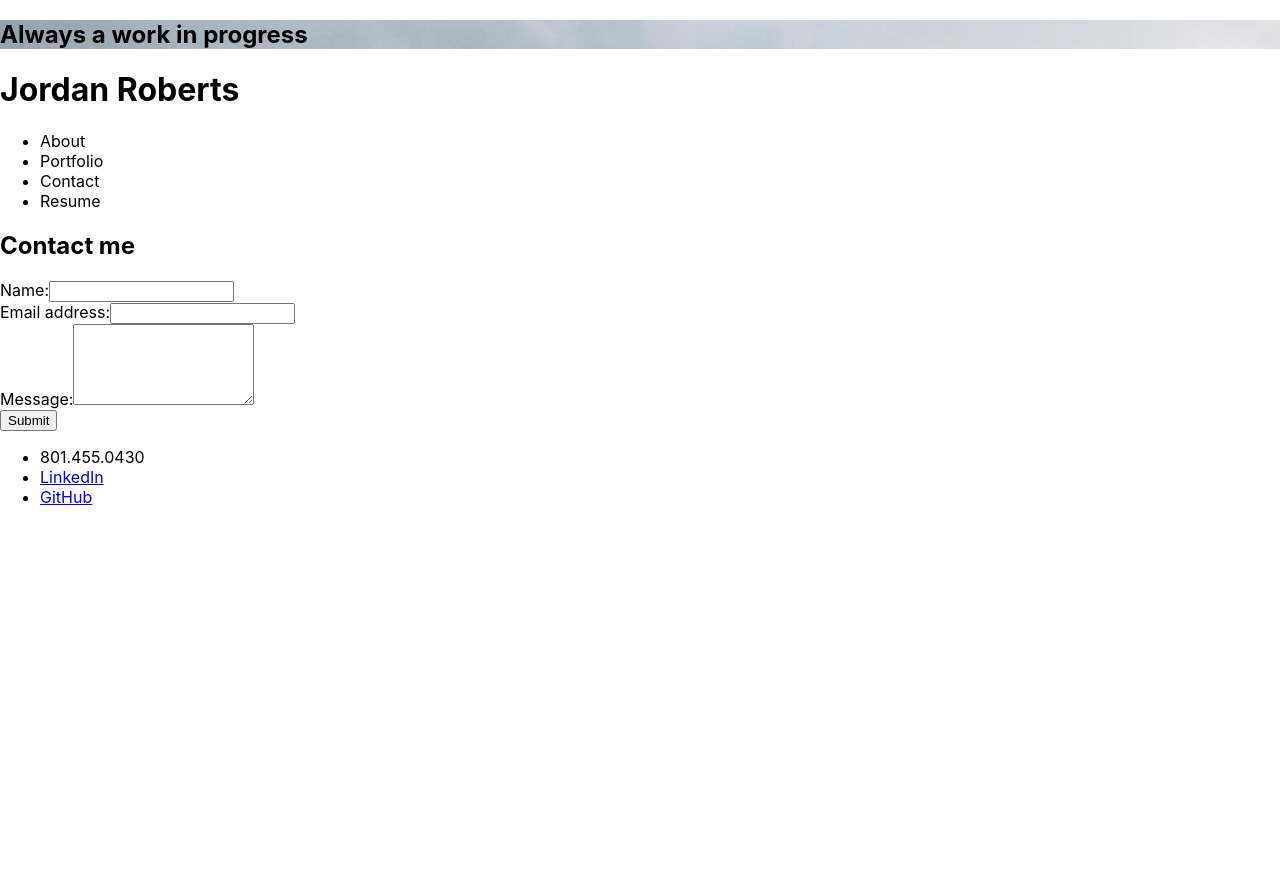
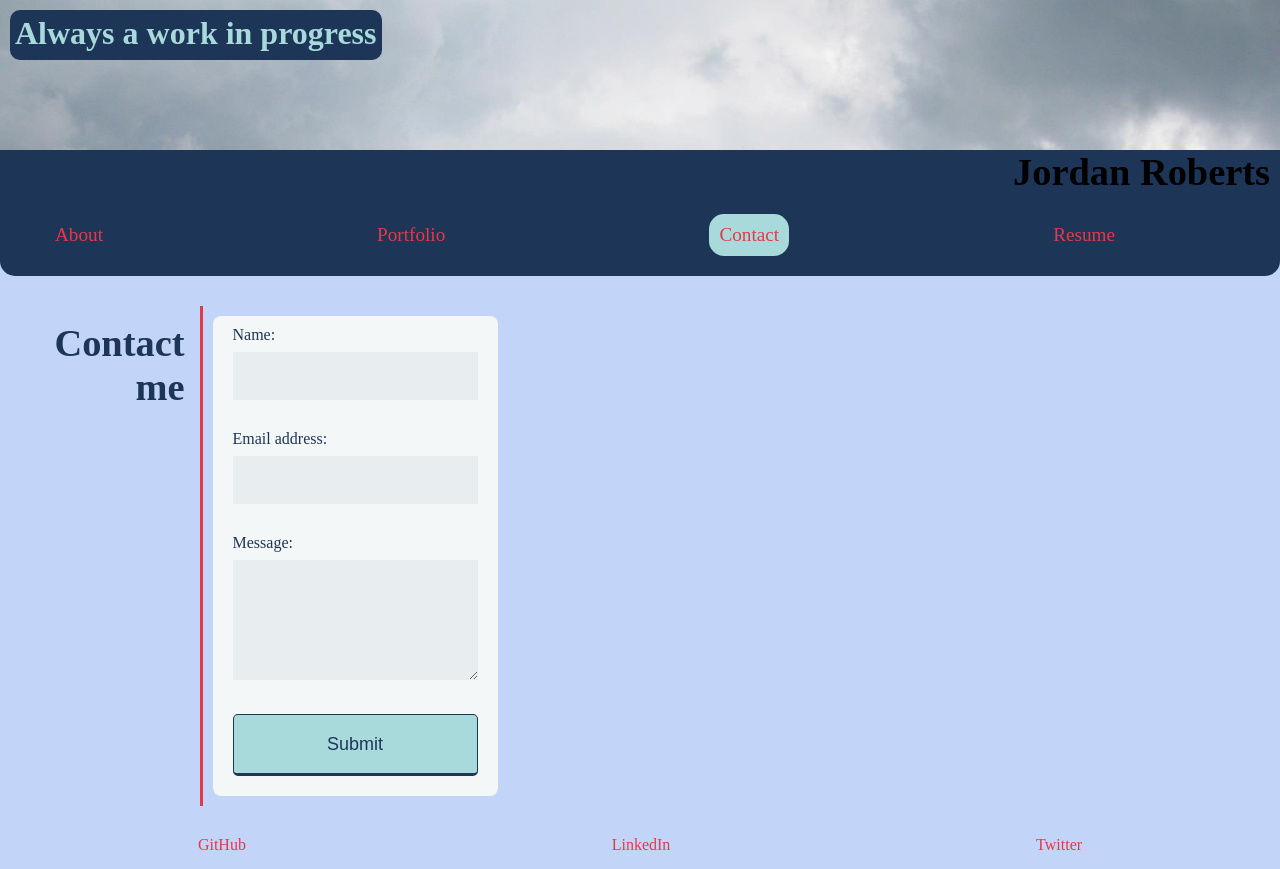
Before and after one commit to jdrobs19/react-portfolio, a React (Create React App) app: page / in a window 1280 px wide. Both pictures are taken after a click on the item "Contact". Before the commit the page ends 800 px from the top, so only its background shows below. Built offline with nearby package versions, Linux system fonts and the light colour scheme.

Commit message:
added styling

```diff
--- a/public/index.html
+++ b/public/index.html
@@ -24,7 +24,7 @@
       work correctly both with client-side routing and a non-root public URL.
       Learn how to configure a non-root public URL by running `npm run build`.
     -->
-    <title>React App</title>
+    <title>Jordan Roberts</title>
   </head>
   <body>
     <noscript>You need to enable JavaScript to run this app.</noscript>
--- a/src/assets/css/styles.css
+++ /dev/null
@@ -1,284 +0,0 @@
-*{
-    margin: 0;
-    padding: 0;
-    box-sizing: border-box;
-}
-
-html{
-    scroll-behavior: smooth;
-}
-
-:root{
-    --primary-color: #00226B;
-    --secondary-color: #B85E12;
-    --teritary-color: #B8A712;
-}
-
-body{
-    background-color:rgba(137, 171, 245, 0.5);
-}
-
-header {
-    background-position: 80%;
-    padding: 20px 35px;
-    background-color: var(--primary-color);
-    display: flex;
-    justify-content: space-between;
-    flex-wrap: wrap;
-    top: 0;
-}
-
-header h1 {
-    font-weight: bold;
-    font-size: 36px;
-    color: var(--secondary-color);
-    margin: 0;
-}
-
-header a {
-    text-decoration: none;
-    color: var(--secondary-color);
-    border-bottom: 4px solid var(--secondary-color);
-    margin: 2px;
-}
-
-header nav {
-    margin: 7px 0;
-}
-
-header nav ul, .contact-info ul{
-    display: flex;
-    flex-wrap: wrap;
-    justify-content: space-between;
-    align-items: center;
-    list-style: none;
-}
-
-header nav ul li a, .contact-info ul li{
-    padding: 10px 15px;
-    font-weight: lighter;
-    font-size: 1.55vw;
-}
-
-.hero{
-    background-image: url(./images/header_img.jpg);
-    height: 15%;
-    width: 100%;
-    display: flex;
-    justify-content: space-between;
-    align-items: flex-end;
-}
-
-.hero img{
-    width: 25%;
-    height: 80%;
-    padding: 15px;
-}
-
-.hero h2{
-    font-size: 2vw;
-    background-color: var(--primary-color);
-    margin: 10px;
-    padding: 5px;
-    border-radius: 10px;
-    color: var(--secondary-color);
-}
-
-.section-title{
-    font-size: 1.25vw;
-    border-right: 5px solid var(--secondary-color);
-    text-align: right;
-}
-
-.section-title h2{
-    color: var(--teritary-color);
-    margin-right: 5px;
-}
-
-.section-info p{
-    font-size: 1.1vw;
-    color: var(--primary-color);
-    margin-left: 5px;
-}
-
-.section-wrapper{
-    display: flex;
-    width: 100%;
-    grid-template-columns: 1fr 1fr;
-    margin-top: 10px;
-}
-.section-title-wrapper{
-    width: 10%;
-    display: grid;
-    flex-wrap: wrap;
-}
-
-.section-info{
-    display: flex;
-    justify-content: flex-start;
-    align-items: center;
-    width: 90%;
-}
-
-.work-grid-wrapper{
-    display: flex;
-    width: 100%;
-    margin-left: 5px;
-}
-
-.work-grid-container{
-    max-width: 80%;
-    margin: 0 auto;
-    display: grid;
-    flex-wrap: wrap;
-    grid-template-columns: repeat(3, 1fr);
-    color: var(--teritary-color);
-    grid-gap: 5px;
-}
-
-.work-grid-item{
-    width: 500px;
-    height: 500px;
-    display: flex;
-    justify-content: center;
-    align-items: center;
-}
-
-.work-grid-item a{
-    text-decoration: none;
-    color: var(--teritary-color);
-}
-
-.section-info{
-    width: 100%;
-    margin: 0 auto;
-    display: flex;
-    flex-wrap: wrap;
-    justify-content: space-around;
-}
-
-.work-grid-item{
-    min-width: 100%;
-    min-height: 300px;
-    background-size: cover;
-    display: flex;
-    padding: 15px;
-    align-items: flex-end;
-    position: relative;
-}
-
-.work-grid-item::after{
-    content: "";
-    height: 100%;
-    width: 100%;
-    background: rgba(137, 171, 245, 0.5);
-    position: absolute;
-    top: 0;
-    bottom: 0;
-    opacity: 0.75;
-    transition: 0.5s;
-}
-
-.work-grid-item:hover::after{
-    opacity: 0.25;
-}
-
-.work-grid-item h3{
-    position: relative;
-    z-index: 9998;
-    transition: 0.6s;
-    font-size: 28px;
-    margin-bottom: 5px;
-}
-
-.work-1{
-    grid-column: span 2;
-    background-image: url("./images/run-buddy.png");
-}
-
-.work-2{
-    background-image: url("./images/mood-music.png");
-}
-
-.work-3{
-    background-image: url("./images/placeholder-2.jpg");
-}
-
-.work-4{
-    background-image: url("./images/placeholder-3.jpg");
-}
-
-.contact-section{
-    justify-content: center;
-}
-
-.contact-info a, .contact-info li {
-    text-decoration: none;
-    color: var(--teritary-color);
-}
-
-@media screen and (max-width: 980px) {
-    header {
-      padding-bottom: 0;
-      justify-content: center;
-      position: relative;
-    }
-
-    header h1 {
-      width: 100%;
-      text-align: center;
-    }
-
-    header nav ul {
-      margin-top: 20px;
-      width: 100%;
-      justify-content: center;
-    }
-
-    header nav ul li a {
-      font-size: 24px;
-    }
-
-    header a {
-        border-bottom: none;
-  }
-
-  .work-grid-container{
-    display: block;
-    }
-}
-
-@media screen and (max-width: 768px) {
-
-    .section-title{
-        font-size: 1.8vw;
-    }
-    .section-info p, .contact-info a, .contact-info p{
-        font-size: 16px;
-    }
-  }
-
-@media screen and (max-width: 575px){
-    .hero{
-        display: block;
-    }
-
-    .hero img{
-        width: 100%;
-        padding: 25px;
-    }
-
-    .hero h2{
-        font-size: 22px;
-        background-color: var(--primary-color);
-        margin: auto;
-        padding: 5px;
-        border-radius: 10px;
-        color: var(--secondary-color);
-        width: 50%;
-    }
-
-    .section-title{
-        font-size: 10px;
-    }
-}
--- a/src/components/Contact/index.js
+++ b/src/components/Contact/index.js
@@ -35,8 +35,12 @@ function Contact() {
 
 
     return (
-        <section >
+        <section className="section">
+            <article id="section">
+                <div className="section-title">
                     <h1>Contact me</h1>
+                </div>
+                <div className="section-body">
                     <form id="contact-form" className="form-fields" onSubmit={handleSubmit}>
                         <div>
                             <label htmlFor="name">Name:</label>
@@ -57,6 +61,8 @@ function Contact() {
                         )}
                         <button type="submit" data-testid="button">Submit</button>
                     </form>
+                </div>
+            </article>
         </section>
     );
 }
--- a/src/components/Footer/index.js
+++ b/src/components/Footer/index.js
@@ -1,23 +1,24 @@
 import React from 'react';
 
 function Footer() {
-    return(
-        <div class="section-info contact-section">
-                    <div class="contact-info">
+    return (
+        <footer>
+            <div>
                 <ul>
                     <li>
-                                801.455.0430
+                        <a href="https://github.com/jdrobs19" target="_blank" rel="noopener noreferrer">GitHub</a>
+
                     </li>
                     <li>
                         <a href="https://www.linkedin.com/in/jordan-roberts-a532791b1/" target="_blank" rel="noopener noreferrer">LinkedIn</a>
                     </li>
                     <li>
-                                <a href="https://github.com/jdrobs19" target="_blank" rel="noopener noreferrer">GitHub</a>
+                        <a href="https://twitter.com/Jdrob19" target="_blank" rel="noopener noreferrer">Twitter</a>
                     </li>
                 </ul>
             </div>
-                </div>
-    )
+        </footer>
+    );
 }
 
 export default Footer;
--- a/src/components/Header/index.js
+++ b/src/components/Header/index.js
@@ -8,7 +8,7 @@ const heroImage = {
 function Header() {
     return(
         <section className="hero" style={heroImage}>
-        <div>
+        <div className="subtext">
             <h2>Always a work in progress</h2>
         </div>
     </section>
--- a/src/components/Portfolio/index.js
+++ b/src/components/Portfolio/index.js
@@ -44,12 +44,12 @@ function Portfolio() {
   ];
 
   return (
-    <section className="content">
+    <section className="section">
       <article id="work">
-        <div className="content-title">
+        <div className="section-title">
           <h2>Portfolio</h2>
         </div>
-        <div className="content-body work">
+        <div className="section-info work">
           {projects.map(project => (
             <Project {...project}
               key={project.id}
--- a/src/index.css
+++ b/src/index.css
@@ -1,13 +1,234 @@
-body {
+*{
   margin: 0;
-  font-family: -apple-system, BlinkMacSystemFont, 'Segoe UI', 'Roboto', 'Oxygen',
-    'Ubuntu', 'Cantarell', 'Fira Sans', 'Droid Sans', 'Helvetica Neue',
-    sans-serif;
-  -webkit-font-smoothing: antialiased;
-  -moz-osx-font-smoothing: grayscale;
+  padding: 0;
+  box-sizing: border-box;
 }
 
-code {
-  font-family: source-code-pro, Menlo, Monaco, Consolas, 'Courier New',
-    monospace;
+html{
+  scroll-behavior: smooth;
 }
+
+:root{
+  --primary-color: #1D3557;
+  --secondary-color: #A8DADC;
+  --teritary-color: #E63946;
+}
+
+body{
+  background-color:rgba(137, 171, 245, 0.5);
+}
+
+h1{
+  font-weight: bold;
+  font-size: 3vw;
+}
+
+h2{
+  font-weight: bold;
+  font-size: 2.5vw;
+}
+
+header{
+  background-color: var(--primary-color);
+  text-align: right;
+  position: relative;
+  margin-bottom: 15px;
+  padding: 0 10px 0 25px;
+  border-radius: 0 0 15px 15px;
+}
+
+nav{
+  padding-right: 125px;
+}
+
+footer ul, header nav ul {
+  display: flex;
+  flex-wrap: wrap;
+  justify-content: space-between;
+  align-items: center;
+  list-style: none;
+  padding: 15px
+}
+
+footer ul {
+  justify-content: space-around;
+}
+
+header nav ul li{
+  text-decoration: none;
+  color: var(--teritary-color);
+  padding: 10px;
+  margin: 5px;
+  font-size: 1.5vw;
+  cursor: pointer;
+}
+
+footer ul li a{
+  text-decoration: none;
+  color: var(--teritary-color);
+}
+
+.selectedCategory{
+  background: var(--secondary-color);
+  border-radius: 15px;
+}
+
+.hero{
+  background-size: cover;
+  display: flex;
+  justify-content: space-between;
+  height:150px;
+}
+
+.hero .subtext{
+  font-size: 2vw;
+    background-color: var(--primary-color);
+    margin: 10px;
+    padding: 5px;
+    border-radius: 10px;
+    color: var(--secondary-color);
+    height: 50px;
+}
+
+.profile-img{
+  width: 25%;
+  height: 80%;
+  margin-left: 100px;
+  border-radius: 15px;
+  border: 2px solid var(--teritary-color);
+}
+
+.section{
+  width: 100%;
+}
+
+.section article{
+  padding: 15px;
+  display: flex;
+  color: var(--primary-color);
+}
+
+.section-title{
+  display: flex;
+  border-right: 3px solid var(--teritary-color);
+  font-weight: bold;
+  font-size: 2.5vw;
+  text-align: right;
+  justify-content: flex-end;
+  padding: 15px;
+  width: 15%;
+}
+
+.section-info{
+  width: 85%;
+  padding: 15px
+}
+
+.section-info p{
+  margin: 10px;
+  font-size: 1.5vw;
+}
+
+.work{
+  display: grid;
+  grid-template-columns: repeat(2,1fr);
+  grid-gap: 1vw;
+}
+
+.work div{
+  background-color: var(--secondary-color);
+  padding: 3px;
+  display: flex;
+}
+
+.work div .work-label{
+  background-color: var(--secondary-color);
+  margin: 5px;
+  align-self: flex-end;
+  display: block;
+}
+
+.work div .work-label h3 {
+  font-size: 1.5vw;
+}
+
+.work a {
+  text-decoration: none;
+  color: var(--primary-color);
+}
+
+.work div .work-label h4 {
+  font-size: 1vw;
+}
+
+.work-item {
+  background-repeat: no-repeat;
+  background-position: center;
+  background-size: 98% 98%;
+  opacity: 0.8;
+  height: 19.5vw;
+}
+
+.work-item:hover {
+  opacity: 1;
+}
+
+.contact-me-links ul {
+  display: block;
+  text-align: center;
+}
+
+.contact-me-links ul li {
+  padding: 5px;
+}
+
+.contact-me-links ul li a {
+  text-decoration: none;
+  font-size: 3.4vw;
+  border-bottom: none;
+}
+
+
+form {
+max-width: 100%;
+margin: 10px 10px;
+padding: 10px 20px;
+background: #f4f7f8;
+border-radius: 8px;
+}
+
+input[type="text"],
+input[type="email"],
+textarea,
+select {
+background: rgba(255, 255, 255, 0.1);
+border: none;
+font-size: 16px;
+height: auto;
+margin: 0;
+outline: 0;
+padding: 15px;
+width: 100%;
+background-color: #e8eeef;
+color: #8a97a0;
+margin-bottom: 30px;
+}
+
+button {
+padding: 19px 39px 18px 39px;
+color: var(--primary-color);
+background-color: var(--secondary-color);
+font-size: 18px;
+text-align: center;
+font-style: normal;
+border-radius: 5px;
+width: 100%;
+border: 1px solid var(--primary-color);
+border-width: 1px 1px 3px;
+margin-bottom: 10px;
+}
+
+label {
+display: block;
+margin-bottom: 8px;
+}
```
Also changed, not shown: src/components/About/index.js (+14 -8 lines), src/components/Resume/index.js (+11 -4 lines), 1 other file (tests, documents, lock files or other folders). Lines whose indentation alone changed are shown as unchanged.
